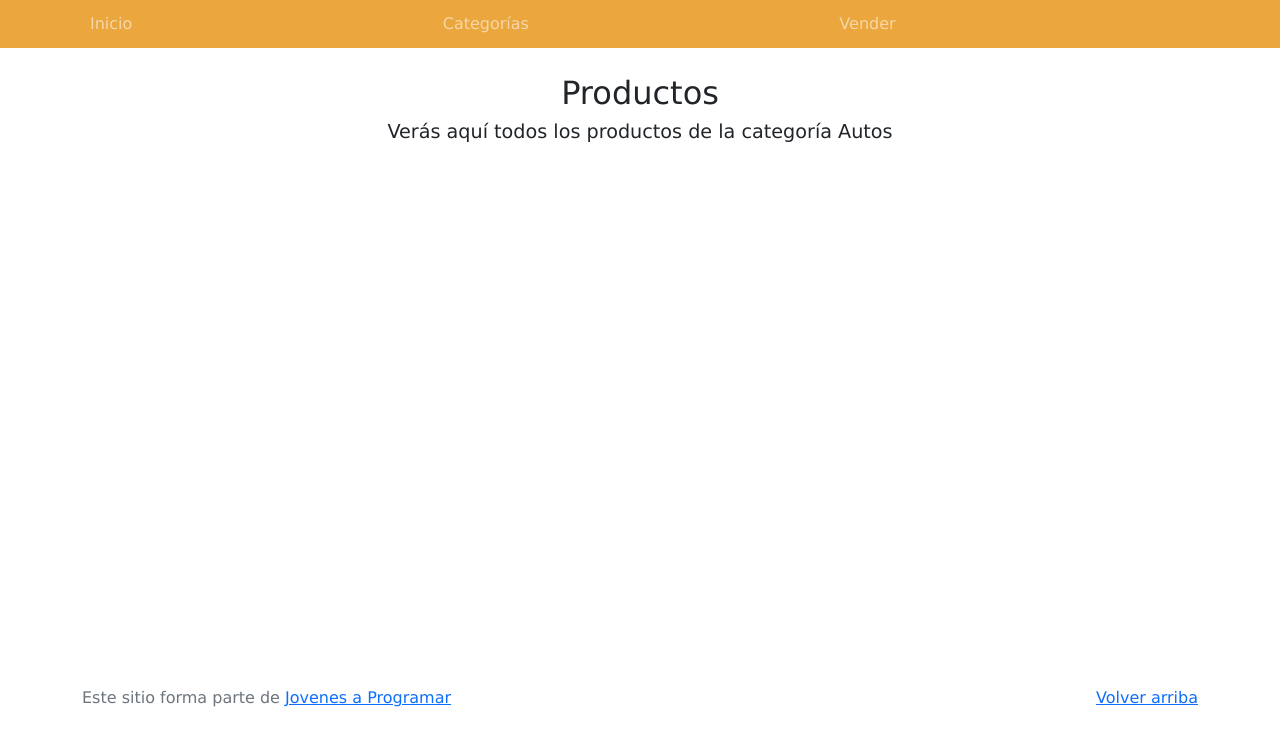
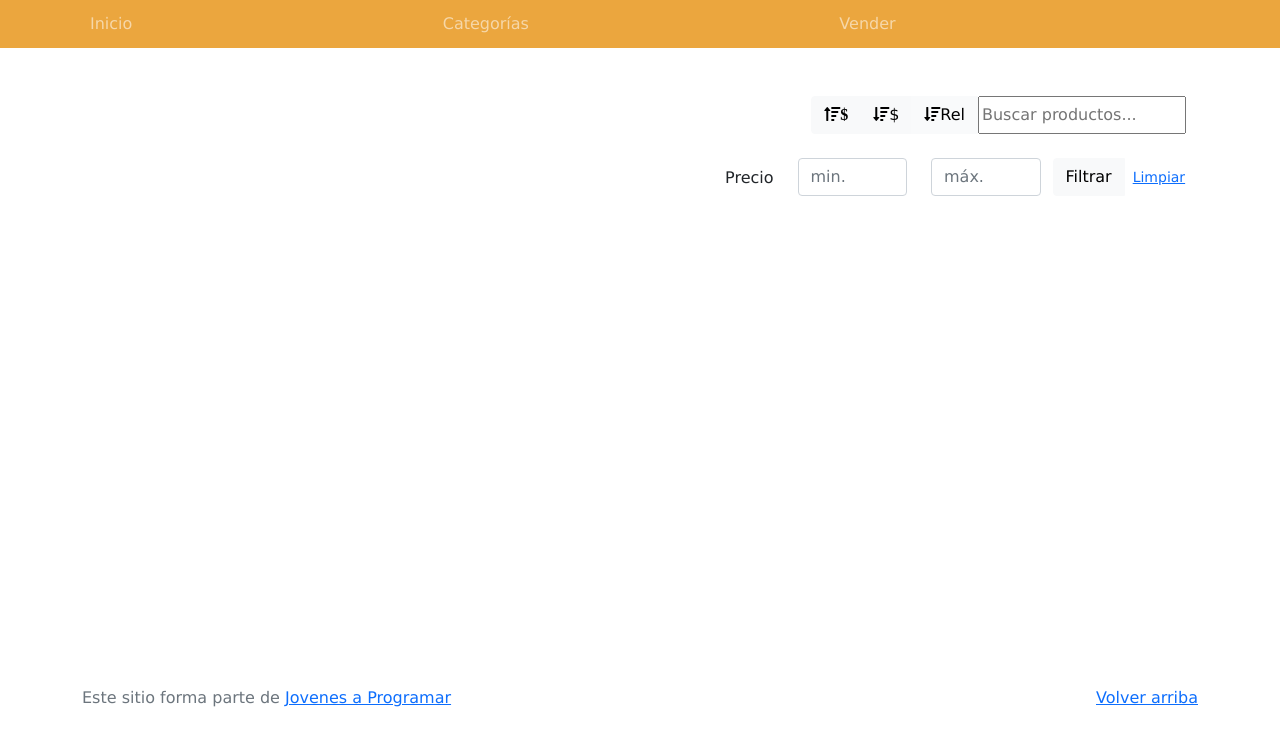
Before and after one commit to AgusMiraballes/e-commerce, a plain HTML site: page products.html in a window 1280 px wide. Drawn offline with Linux system fonts and the light colour scheme; no server answers.

Commit message:
Update products.html
Entrega 2

```diff
--- a/products.html
+++ b/products.html
@@ -30,28 +30,66 @@
           <li class="nav-item">
             <a class="nav-link" href="sell.html">Vender</a>
           </li>
-          <li class="nav-item">
+          <li class="nav-item" id="productsUser">
           </li>
         </ul>
       </div>
     </div>
   </nav>
   <main class="pb-5 container">
-    <div>
-      <h1 class="titulo">Productos</h1>
-      <h2 class="subtitulo">Verás aquí todos los productos de la categoría Autos</h2>
+    <div class="text-center p-4" id="containerTitulo">
+    </div>
+    <div class="container">
 
-      <div class="list-container">
+      <div class="row">
+        <div class="col text-end">
+          <div class="btn-group btn-group-toggle mb-4" data-bs-toggle="buttons">
+            <input type="radio" class="btn-check" name="options">
+            <label class="btn btn-light" id="maxMin" for="sortDesc"><i class="fas fa-sort-amount-up">$</i></label>
+            <input type="radio" class="btn-check" name="options">
+            <label class="btn btn-light" id="minMax" for="sortAsc"><i
+              class="fas fa-sort-amount-down mr-1"></i>$</label>
+            <input type="radio" class="btn-check" name="options" checked>
+            <label class="btn btn-light" id="btnRelevancia" for="sortByCount"><i
+                class="fas fa-sort-amount-down mr-1"></i>Rel</label>
+            <input type="search" id="buscador" placeholder="Buscar productos...">
+          </div>
+        </div>
+      </div>
+      <div>
+        <div class="row">
+          <div class="col-lg-6 offset-lg-6 col-md-12 mb-1 container">
+            <div class="row container p-0 m-0">
+              <div class="col">
+                <p class="font-weight-normal text-end my-2">Precio</p>
+              </div>
+              <div class="col">
+                <input class="form-control" type="number" placeholder="min." id="rangeFilterCountMin">
+              </div>
+              <div class="col">
+                <input class="form-control" type="number" placeholder="máx." id="rangeFilterCountMax">
+              </div>
+              <div class="col-3 p-0">
+                <div class="btn-group" role="group">
+                  <button class="btn btn-light btn-block" id="rangeFilterCount">Filtrar</button>
+                  <button class="btn btn-link btn-sm" id="clearRangeFilter">Limpiar</button>
+                </div>
+              </div>
+            </div>
+          </div>
+        </div>
+        <div class="list-container">
 
+        </div>
       </div>
-    </div>
   </main>
   <footer class="text-muted">
     <div class="container">
       <p class="float-end">
         <a href="#">Volver arriba</a>
       </p>
-      <p>Este sitio forma parte de <a href="https://jovenesaprogramar.edu.uy/" target="_blank">Jovenes a Programar</a></p>
+      <p>Este sitio forma parte de <a href="https://jovenesaprogramar.edu.uy/" target="_blank">Jovenes a Programar</a>
+      </p>
     </div>
   </footer>
   <div id="spinner-wrapper">
```
